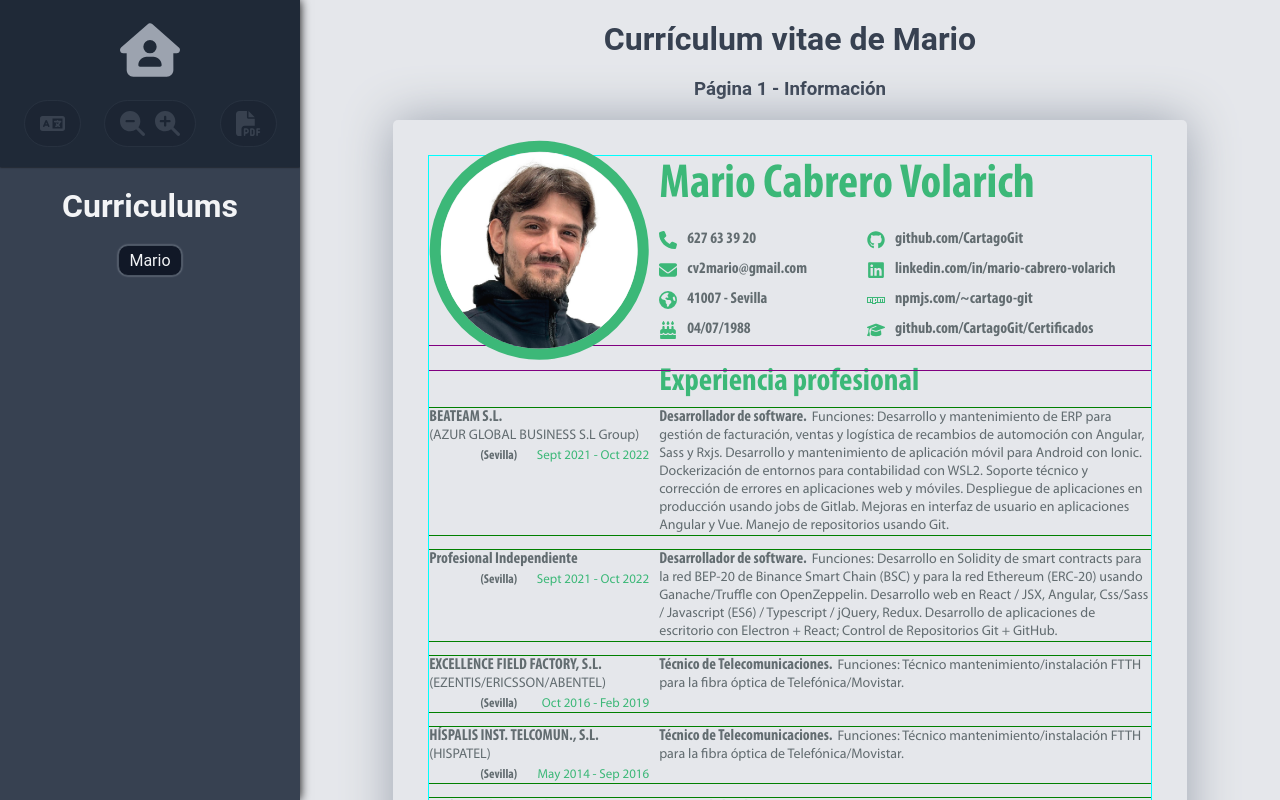
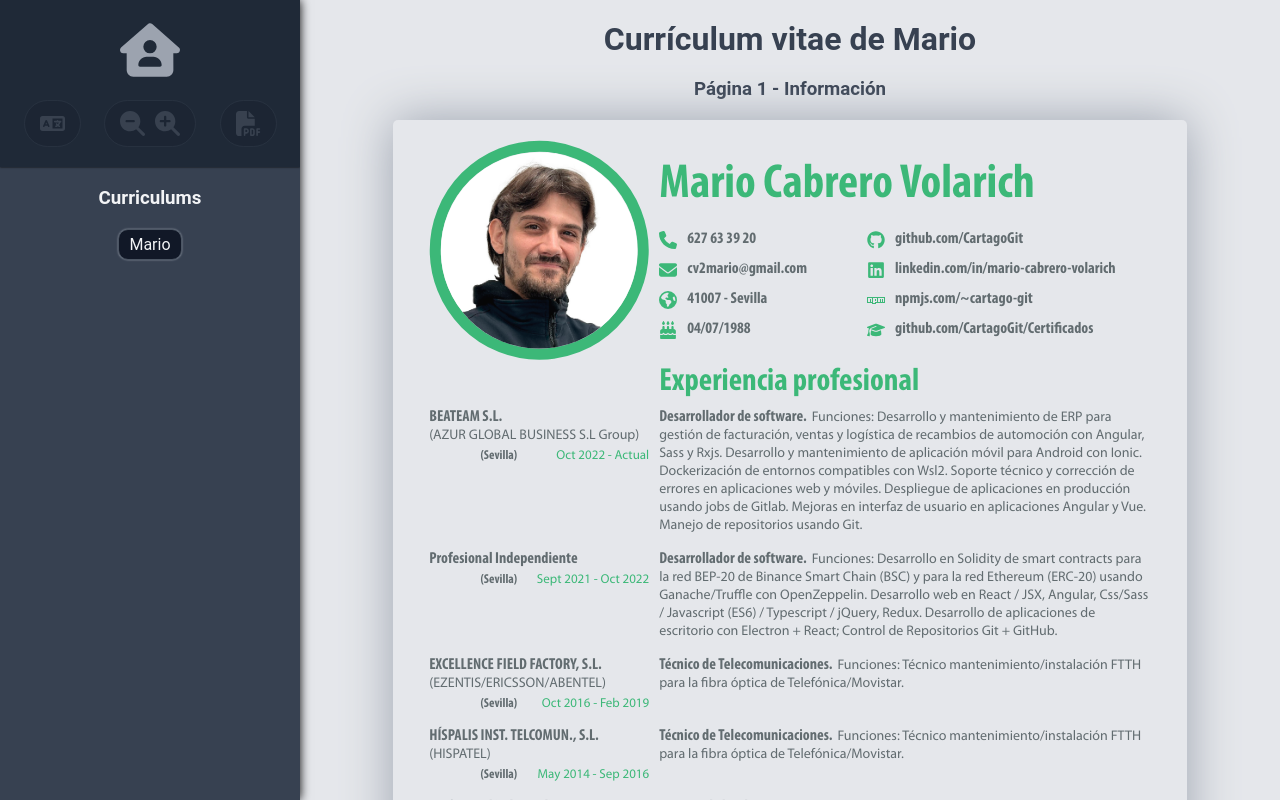
Before and after one commit to CartagoGit/print-cv, a Vue app: page /cv/mario in a window 1280 px wide. Built offline with nearby package versions, Linux system fonts and the light colour scheme.

Commit message:
Actualiza estilos y descripciones en la aplicación y el currículum de Mario

```diff
--- a/src/App.vue
+++ b/src/App.vue
@@ -24,7 +24,7 @@
 			</section>
 		</header>
 		<nav>
-			<h2>Curriculums</h2>
+			<h3>Curriculums</h3>
 			<span
 				v-for="route in routes"
 				@click="$router.push({ name: route.nameRoute })"
--- a/src/curriculums/mario/MarioCv.vue
+++ b/src/curriculums/mario/MarioCv.vue
@@ -47,12 +47,13 @@ const cvDate = 'Feb 2024';
 	--tertiary: #80888c;
 	--bold-font: 'Myriad Pro Bold Condensed';
 	--regular-font: 'Myriad Pro';
+	--page-padding: 36px;
 }
 .page {
 	display: grid;
 	position: relative;
 	/* padding: 10mm; */
-	padding: 36px;
+	padding: var(--page-padding);
 	font-family: var(--regular-font);
 	color: var(--secondary);
 	font-size: 14px;
@@ -84,7 +85,7 @@ const cvDate = 'Feb 2024';
 	}
 	article.field-data {
 		grid-column: 1 / 3;
-		outline: 1px solid green;
+		/* outline: 1px solid green; */
 		display: grid;
 		grid-template-columns: 220px 1fr;
 		row-gap: 15px;
@@ -102,7 +103,7 @@ const cvDate = 'Feb 2024';
 .content {
 	width: 100%;
 	height: 100%;
-	outline: 1px solid aqua;
+	/* outline: 1px solid aqua; */
 	display: flex;
 	flex-direction: column;
 	gap: 26px;
@@ -113,17 +114,17 @@ section {
 	grid-template-columns: 220px 1fr;
 	row-gap: 15px;
 	column-gap: 10px;
-	outline: 1px solid purple;
+	/* outline: 1px solid purple; */
 }
 
 .personal {
 	height: 50mm;
 }
 
-.cv-expedition{
+.cv-expedition {
 	position: absolute;
-	bottom: 36px;
-	right: 36px;
-	font-size: 12px;
+	bottom: var(--page-padding);
+	right: var(--page-padding);
+	font-size: 10px;
 }
 </style>
--- a/src/curriculums/mario/sections/ProfesionalExperience.vue
+++ b/src/curriculums/mario/sections/ProfesionalExperience.vue
@@ -13,12 +13,12 @@ const fields: IFieldsData[] = [
 		subCompany: '(AZUR GLOBAL BUSINESS S.L Group)',
 		where: 'Sevilla',
 		date: {
-			start: 'Sept 2021',
-			end: 'Oct 2022',
+			start: 'Oct 2022',
+			end: 'Actual',
 		},
 		place: 'Desarrollador de software.',
 		description:
-			'Funciones: Desarrollo y mantenimiento de ERP para gestión de facturación, ventas y logística de recambios de automoción con Angular, Sass y Rxjs. Desarrollo y mantenimiento de aplicación móvil para Android con Ionic. Dockerización de entornos para contabilidad con WSL2. Soporte técnico y corrección de errores en aplicaciones web y móviles. Despliegue de aplicaciones en producción usando jobs de Gitlab. Mejoras en interfaz de usuario en aplicaciones Angular y Vue. Manejo de repositorios usando Git.',
+			'Funciones: Desarrollo y mantenimiento de ERP para gestión de facturación, ventas y logística de recambios de automoción con Angular, Sass y Rxjs. Desarrollo y mantenimiento de aplicación móvil para Android con Ionic. Dockerización de entornos compatibles con Wsl2. Soporte técnico y corrección de errores en aplicaciones web y móviles. Despliegue de aplicaciones en producción usando jobs de Gitlab. Mejoras en interfaz de usuario en aplicaciones Angular y Vue. Manejo de repositorios usando Git.',
 	},
 	{
 		company: 'Profesional Independiente',
```
Also changed, not shown: src/curriculums/mario/sections/ComplementaryEducation.vue (added, +8 -0 lines), src/shared/interfaces/fields-data.ts (+8 -0 lines).
